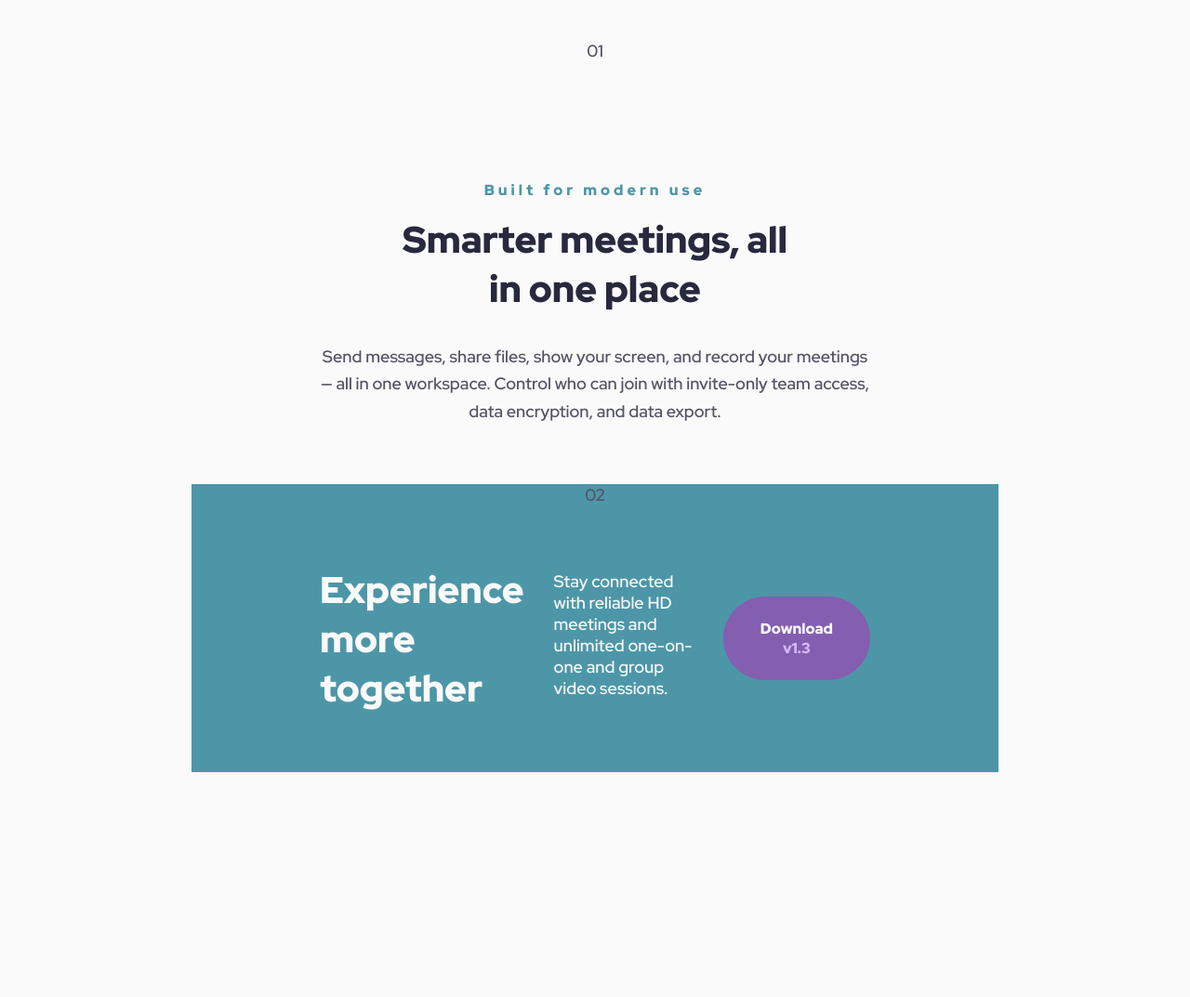
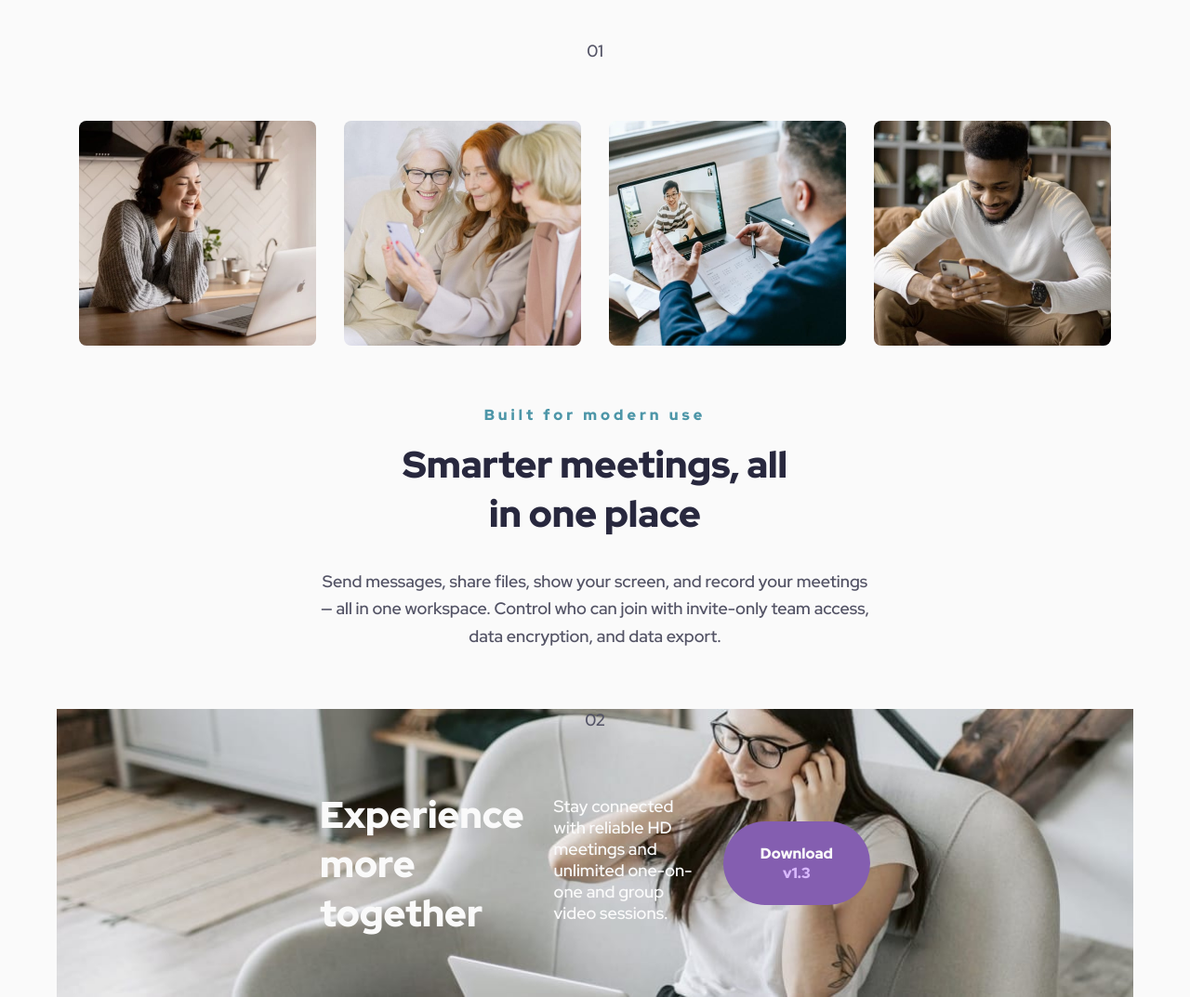
Before and after one commit to DarkstarXDD/meet-landing-page, a website built with Vite: page index.html in a window 1280 px wide. Shown: the part 1880-2953 px from the top of the page at 93% size. Before the commit the page ends 2711 px from the top, so only its background shows below. Built offline with nearby package versions, Linux system fonts and the light colour scheme.

Commit message:
add image grid & footer image

```diff
--- a/index.html
+++ b/index.html
@@ -93,10 +93,26 @@
       <section class="section content-section content-section-one">
         <div><p>01</p></div>
         <div class="image-grid">
-          <img src="" alt="" />
-          <img src="" alt="" />
-          <img src="" alt="" />
-          <img src="" alt="" />
+          <img
+            class="image-item"
+            src="/assets/images/desktop/image-woman-in-videocall.jpg"
+            alt="A woman with short hair, wearing a grey sweater, is smiling and engaging in a video call on her laptop in a modern kitchen"
+          />
+          <img
+            class="image-item"
+            src="/assets/images/desktop/image-women-videochatting.jpg"
+            alt="Three elderly women, one with short white hair and glasses, one with long red hair, one with short blond hair and glasses smiling and looking at a smartphone screen"
+          />
+          <img
+            class="image-item"
+            src="/assets/images/desktop/image-men-in-meeting.jpg"
+            alt="A man wearing a blue suit with a document and a pen in hand, in a video call with a another man whose wearing glasses and a striped t shirt"
+          />
+          <img
+            class="image-item"
+            src="/assets/images/desktop/image-man-texting.jpg"
+            alt="A man wearing a white long sleeve and brown trousers, sitting on a brown couch, smiling and looking at his smartphone screen"
+          />
         </div>
         <div class="content-wrapper-one">
           <p class="ribbon-text">Built for modern use</p>
--- a/styles.css
+++ b/styles.css
@@ -99,6 +99,7 @@ body {
 }
 
 .main {
+  /* width: 100%; */
   display: flex;
   flex-direction: column;
   justify-content: center;
@@ -187,6 +188,17 @@ body {
   gap: 4rem;
 }
 
+.image-grid {
+  max-width: 69.375rem;
+  display: grid;
+  grid-template-columns: 1fr 1fr;
+  gap: 1.5rem;
+}
+
+.image-item {
+  border-radius: 8px;
+}
+
 .content-wrapper-one {
   max-width: 37rem;
   display: flex;
@@ -219,6 +231,8 @@ body {
 .content-section-two {
   width: 100%;
   background-color: var(--clr-primary-400);
+  background-image: url("/assets/images/mobile/image-footer.jpg");
+  background-size: cover;
 }
 
 .content-wrapper-two {
@@ -253,8 +267,17 @@ body {
     flex-direction: row;
   }
 
+  .image-grid {
+    grid-template-columns: repeat(4, 1fr);
+    gap: 0.75rem;
+  }
+
   .content-title-one {
     margin-top: 1rem;
+  }
+
+  .content-section-two {
+    background-image: url("/assets/images/tablet/image-footer.jpg");
   }
 
   .content-wrapper-two {
@@ -272,6 +295,14 @@ body {
     display: block;
   }
 
+  .image-grid {
+    gap: 1.875rem;
+  }
+
+  .content-section-two {
+    background-image: url("/assets/images/desktop/image-footer.jpg");
+  }
+
   .content-wrapper-two {
     flex-direction: row;
     justify-content: space-between;
```
